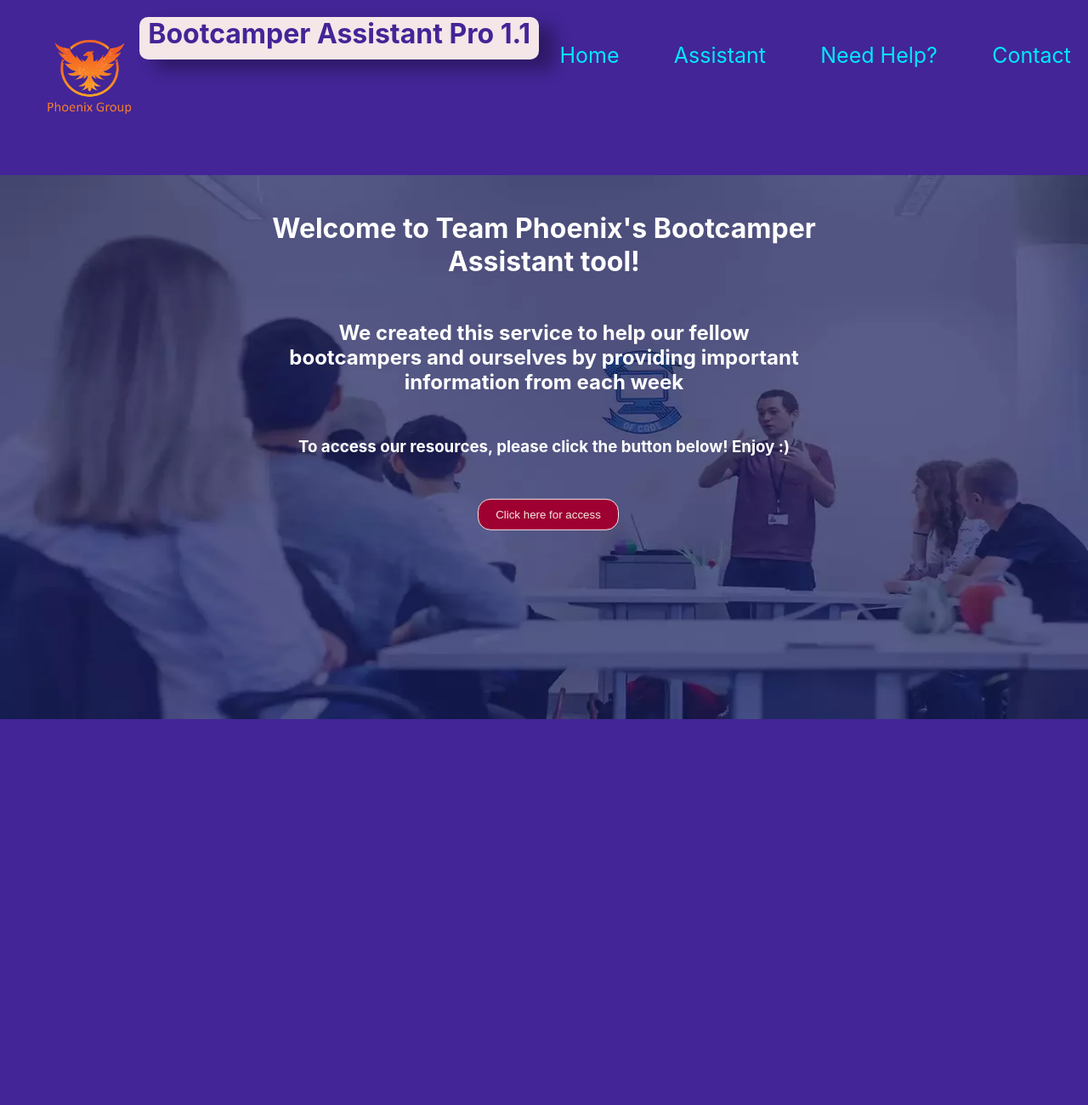
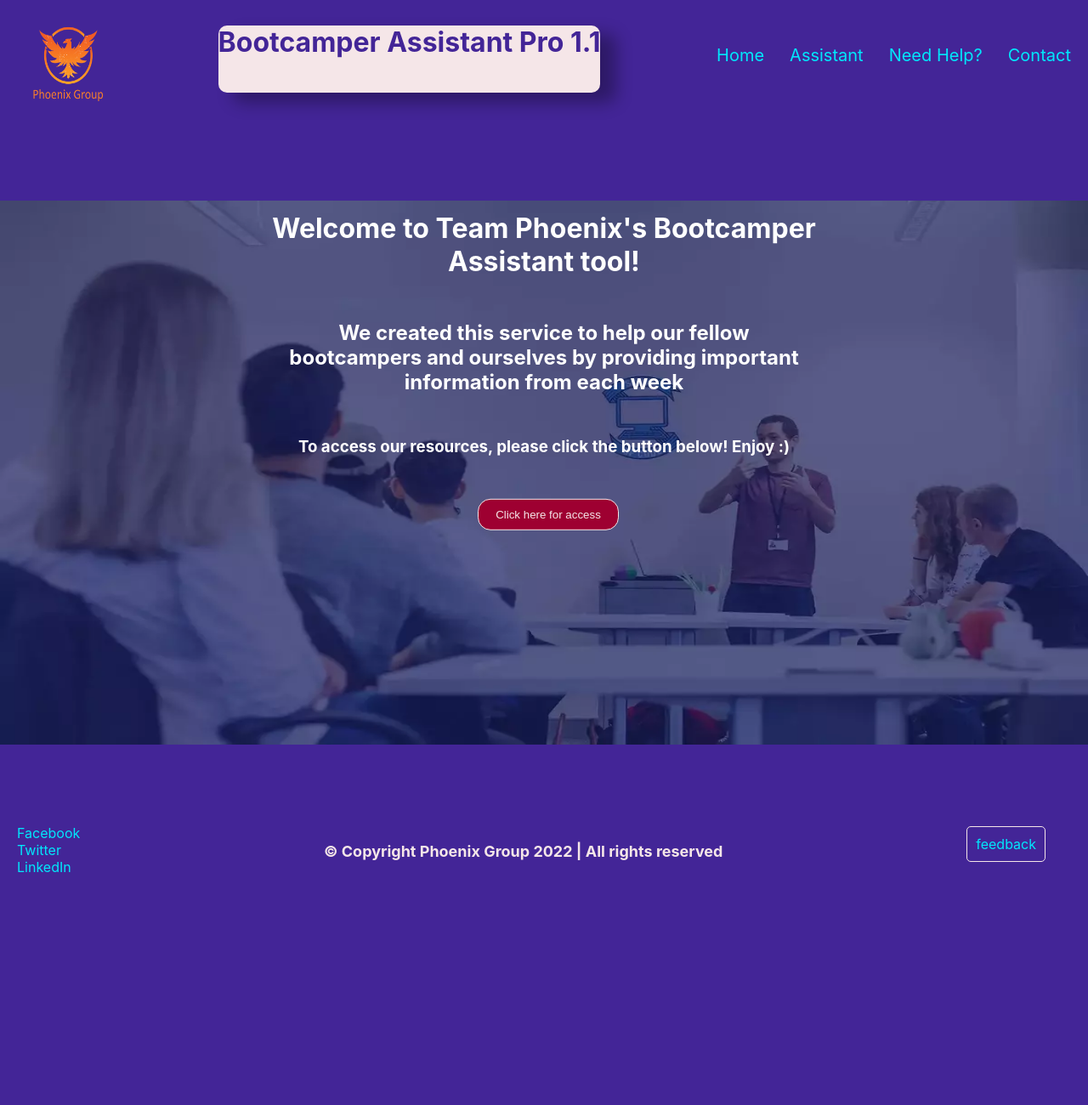
Before and after one commit to SchoolOfCode/w9_frontend-project-team-phoenix, a React app in the folder my-app/: page /home in a window 1280 px wide. Shown: the top 1300 px of the page at 85% size. After the commit the page ends 1030 px from the top, so only its background shows below. Built offline with nearby package versions, Linux system fonts and the light colour scheme.

Commit message:
Major CSS Updates

```diff
--- a/my-app/src/Components/App/App.css
+++ b/my-app/src/Components/App/App.css
@@ -24,51 +24,58 @@ body {
     background: var(--background-colour);
 }
 
-.header-container {
-    background: var(--background-colour);
+.top {
     display: flex;
-    flex-direction: column;
-    position:fixed;
-    width: 100%
+    justify-content: space-between;
 }
+
+.links {
+
+    display: flex;
+    justify-content: space-between;
+    display: flex;
+    align-items: center;
+}
+
+
 
 .header-content {
     display: flex;
-    flex-direction: row;
     justify-content: space-between;
-    width: 100%;
-    height: 100px;
 }
 
 .logo {
-    width: 120px;
-    height: 100px;
-    margin-top: 45px;
-    margin-left: 45px;
+  display: flex;
+  width: 100px;
+  height: 100px;
+  align-items: center;
+  margin-top: 30px;
+  margin-left: 30px;
+}
+
+.header-box {
+
+    display: flex;
+    justify-content: center;
 }
 
 .header {
     display: flex;
-    height: 45px;
     background-color: var(--light-colour);
     border-radius: 10px;
     color: var(--content-text-colour);
-    margin-top: 20px;
-    margin-right: -20px;
-    margin-left: -45px;
-    padding-bottom: 5px;
-    padding-left: 10px;
-    padding-right: 10px;
     text-align: center;
     box-shadow: 18px 11px 19px 1px rgba(0,0,0,0.32);
+    margin-top: 30px;
 }
 
 .help-link {
     color:  var(--link-colour);
-    margin-top: 50px;
-    height: 40px;
-    margin-right: 20px;
-    font-size: 25px;
+    display: flex;
+    justify-content: center;
+    font-size: 20px;
+    padding: 10px;
+    margin-right: 10px;
 }
 
 .instructions {
@@ -81,9 +88,6 @@ body {
 
 .help-link:hover {
     color: black;
-    margin-top: 50px;
-    margin-right: 20px;
-    font-size: 25px;
     text-decoration: none;
 }
 
@@ -118,20 +122,18 @@ body {
 .main-container {
     display: flex;
     flex-direction: column;
-    padding-left: 25px;
-    padding-right: 50px;
-    margin-bottom: 30px;
+    align-items: center;
 }
 
 .info-container {
     display: flex;
     flex-direction: column;
-    margin-top: 200px;
+    margin-top: 20px;
     padding: 30px;
     background-color: var(--info-container-colour);
     border-radius: 25px;
-    width: 100%;
-    margin-bottom: -210px;
+    width: 90%;
+    margin-bottom: 10px;
 }
 
 .section-heading {
@@ -161,17 +163,16 @@ body {
     color: var(--container-link-colour);
 }
 
-.footer-container {
-    margin-top: 95vh;
+.footercontainer {
     width:100%;
-    height:50px;
+    height: 130px;
 }
 
 .footer {
-    position: relative;
+    align-self: flex-end;
     bottom: 0;
     width: 100%;
-    height: 2rem;
+
     display: flex;
     flex-direction: row;
     align-items: flex-end;
--- a/my-app/src/Components/Header/index.js
+++ b/my-app/src/Components/Header/index.js
@@ -10,7 +10,11 @@ export default function Header(){
         <div className="top">
             <div className="header-content">
                 <img className="logo" src={logo} alt="Logo"></img>
+            </div>
+            <div className="header-box">
                 <h1 className="header">Bootcamper Assistant Pro 1.1</h1>
+            </div>
+            <div className="links">
                 <a className="help-link" href="http://localhost:3002/home">Home</a>
                 <a className="help-link" href="http://localhost:3002/Campers">Assistant</a>
                 <a className="help-link" href="http://localhost:3002/help">Need Help?</a>
--- a/my-app/src/Components/HelpCamper/index.js
+++ b/my-app/src/Components/HelpCamper/index.js
@@ -13,7 +13,7 @@ import {useState, useEffect} from "react";
 export default function HelpCamper(){
     const [info, setInfo] = useState([])
  const [id, setId] = useState(0)
- const [week, setWeek] = useState("")
+ const [week, setWeek] = useState("week1")
 
 
  useEffect(() => {//only run when the variable week 1 changes
@@ -37,17 +37,12 @@ function handleChange(e){
   }
 
   return (
-    <div className="everything">
-      <div className="header-container">
+    <div>
         <Header />
         <Nav handleSubmit={handleSubmit} onchange={handleChange}/>
-      </div>
-        <div className="main-container">
-          <Main info={info}/>
-        </div>
-      <div className="footer-container">
+        <Main info={info}/>
         <Footer />
-      </div>
     </div>
+
   );
 }
```
